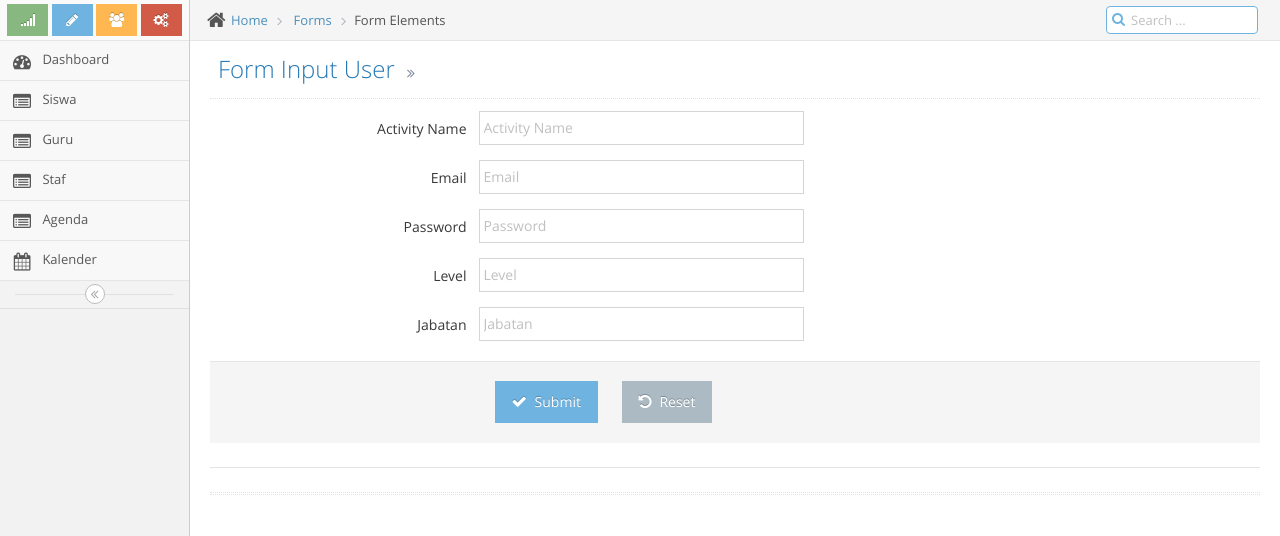
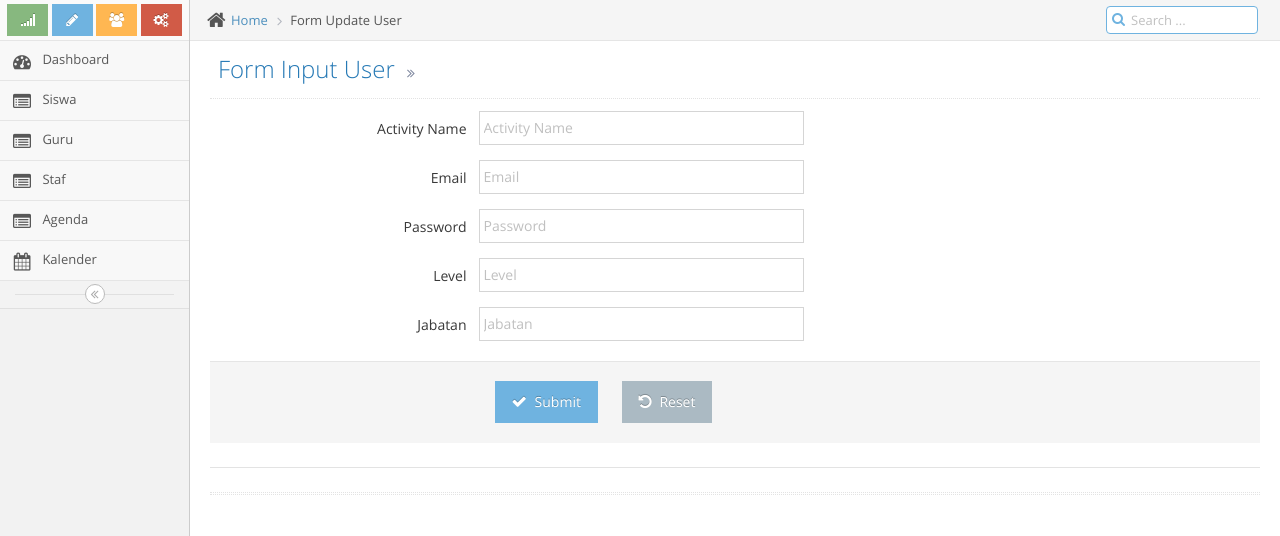
Before and after one commit to syahrulubaidilah/API-Agenda-Sekolah, a Laravel app: page /user/edit in a window 1280 px wide. Shown: the part 45-581 px from the top of the page. Run offline with Laravel 8, Linux system fonts and the light colour scheme; settings files or empty folders that the repository lacks are supplied.

Commit message:
upadate form

```diff
--- a/resources/views/pages/create-activity.blade.php
+++ b/resources/views/pages/create-activity.blade.php
@@ -8,11 +8,7 @@
 							<i class="ace-icon fa fa-home home-icon"></i>
 							<a href="#">Home</a>
 						</li>
-
-						<li>
-							<a href="#">Forms</a>
-						</li>
-						<li class="active">Form Elements</li>
+						<li class="active">Form Create Activity</li>
 					</ul>
 					<!-- /.breadcrumb -->
 
--- a/resources/views/pages/create-user.blade.php
+++ b/resources/views/pages/create-user.blade.php
@@ -8,11 +8,7 @@
 							<i class="ace-icon fa fa-home home-icon"></i>
 							<a href="#">Home</a>
 						</li>
-
-						<li>
-							<a href="#">Forms</a>
-						</li>
-						<li class="active">Form Elements</li>
+						<li class="active">Form Create User</li>
 					</ul>
 					<!-- /.breadcrumb -->
 
--- a/resources/views/pages/update-activity.blade.php
+++ b/resources/views/pages/update-activity.blade.php
@@ -8,11 +8,7 @@
 							<i class="ace-icon fa fa-home home-icon"></i>
 							<a href="#">Home</a>
 						</li>
-
-						<li>
-							<a href="#">Forms</a>
-						</li>
-						<li class="active">Form Elements</li>
+						<li class="active">Form Update Activity</li>
 					</ul>
 					<!-- /.breadcrumb -->
 
--- a/resources/views/pages/update-user.blade.php
+++ b/resources/views/pages/update-user.blade.php
@@ -8,11 +8,7 @@
 							<i class="ace-icon fa fa-home home-icon"></i>
 							<a href="#">Home</a>
 						</li>
-
-						<li>
-							<a href="#">Forms</a>
-						</li>
-						<li class="active">Form Elements</li>
+						<li class="active">Form Update User</li>
 					</ul>
 					<!-- /.breadcrumb -->
 
```
